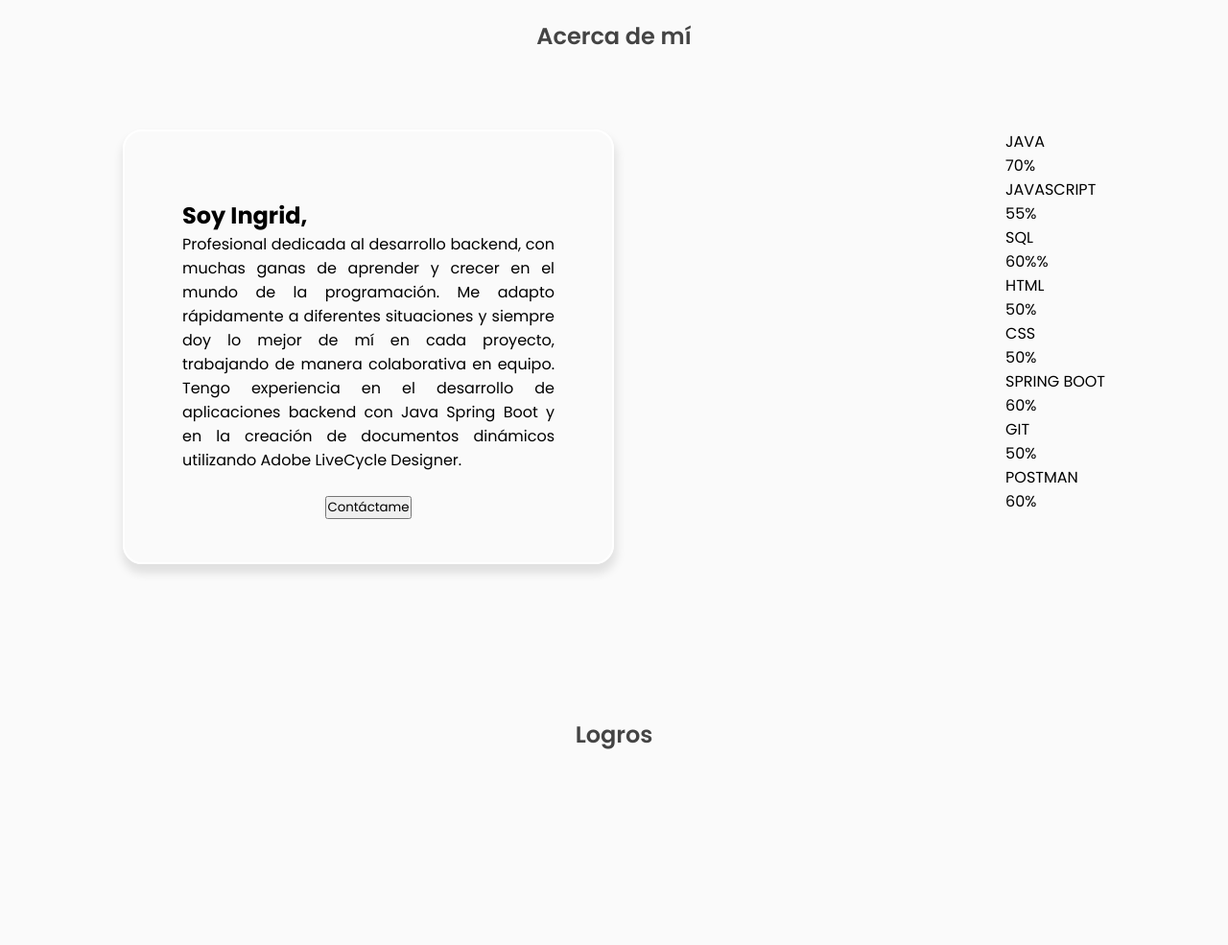
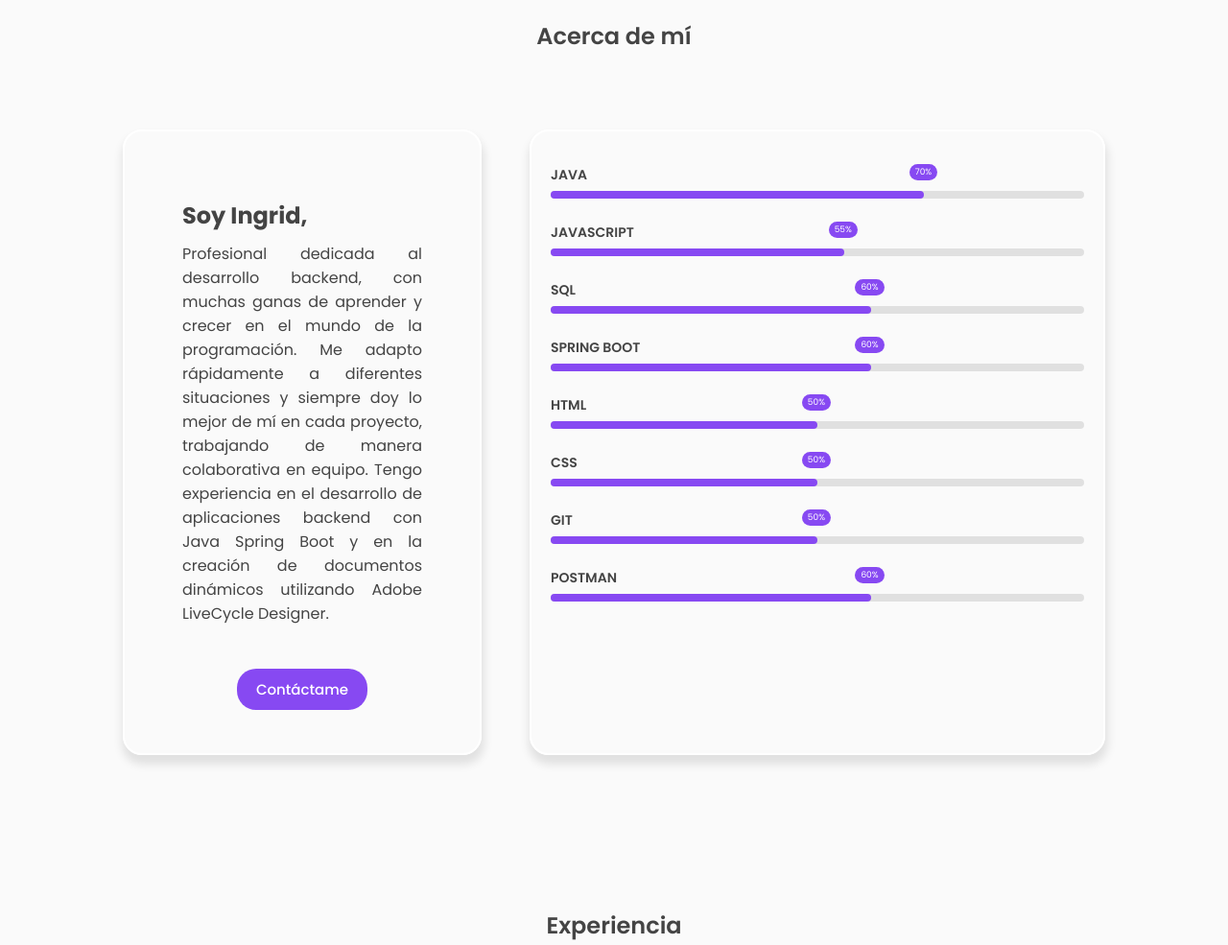
Before and after one commit to IngridCruzY/portfolioPersonal, a plain HTML site: page index.html in a window 1280 px wide. Shown: the part 860-1845 px from the top of the page at 96% size. Drawn offline with nearby package versions, Linux system fonts and the light colour scheme; a web font is replaced by a local one.

Commit message:
avance de estilos habilidades

```diff
--- a/assets/css/styles.css
+++ b/assets/css/styles.css
@@ -393,3 +393,131 @@ i {
     max-width: 90px;
     box-shadow: 0 0 15px rgba(0,0,0,0.3);
 }
+
+.about-me h2 {
+    color: var(--text-color);
+}
+
+.about-me p {
+    margin-top: 10px;
+    color: var(--text-color);
+}
+
+.about-info .about-me-btn {
+    text-decoration: none;
+    font-size: 15px;
+    padding: 10px 20px;
+    cursor: pointer;
+    border: none;
+    border-radius: 20px;
+    background: #8749f2;
+    color: #fff;
+    margin-top: 20px;
+    font-weight: 500;
+    transition: all 0.5s ease;
+}
+
+/*-----skill----*/
+.skill {
+    position: relative;
+    max-width: 600px;
+    width: 100%;
+    background: transparent;
+    box-shadow: 1px 8px 10px 2px var(--first-shadow);
+    padding: 10px 20px;
+    border: 2px solid #fff;
+    border-radius: 20px;
+}
+
+.skill .skill-box {
+    width: 100%;
+    margin: 25px 0;
+}
+
+.skill-box .title {
+    display: block;
+    font-size: 14px;
+    font-weight: 600;
+    color: var(--text-color);
+}
+
+.skill-box .skill-bar {
+    height: 8px;
+    width: 100%;
+    border-radius: 6px;
+    margin-top: 6px;
+    background: rgba(0,0,0,0.1);
+}
+
+.skill-box .skill-per {
+    position: relative;
+    display: block;
+    height: 100%;
+    width: 90%;
+    border-radius: 6px;
+    background: #8749f2;
+    animation: progress 0.4s ease-in-out forwards;
+    opacity: 0;
+}
+
+.skill-per.java {
+    animation-delay: 0.1s;
+    width: 70%;
+}
+
+.skill-per.javascript {
+    animation-delay: 0.1s;
+    width: 55%;
+}
+
+.skill-per.sql {
+    animation-delay: 0.1s;
+    width: 60%;
+}
+
+.skill-per.springboot {
+    animation-delay: 0.1s;
+    width: 60%;
+}
+
+.skill-per.html {
+    animation-delay: 0.1s;
+    width: 50%;
+}
+
+.skill-per.css {
+    animation-delay: 0.1s;
+    width: 50%;
+}
+
+.skill-per.git {
+    animation-delay: 0.1s;
+    width: 50%;
+}
+
+.skill-per.postman {
+    animation-delay: 0.1s;
+    width: 60%;
+}
+
+@keyframes progress {
+    0% {
+        width: 0;
+        opacity: 1;
+    }
+    100% {
+        opacity: 1;
+    }
+}
+
+.skill-per .tooltip {
+    position: absolute;
+    right: -14px;
+    top: -28px;
+    font-size: 9px;
+    color: #fff;
+    padding: 2px 6px;
+    border-radius: 20px;
+    background: #8749f2;
+    z-index: 1;
+}
--- a/index.html
+++ b/index.html
@@ -103,64 +103,64 @@
                     <div class="skill">
                         <div class="skill-box">
                             <span class="title">JAVA</span>
-                            <div class="skill-bar java">
-                                <span class="skill-per">
+                            <div class="skill-bar">
+                                <span class="skill-per java">
                                     <span class="tooltip">70%</span>
                                 </span>
                             </div>
                         </div>
                         <div class="skill-box">
                             <span class="title">JAVASCRIPT</span>
-                            <div class="skill-bar javascript">
-                                <span class="skill-per">
+                            <div class="skill-bar">
+                                <span class="skill-per javascript">
                                     <span class="tooltip">55%</span>
                                 </span>
                             </div>
                         </div>
                         <div class="skill-box">
                             <span class="title">SQL</span>
-                            <div class="skill-bar sql">
-                                <span class="skill-per">
-                                    <span class="tooltip">60%%</span>
+                            <div class="skill-bar">
+                                <span class="skill-per sql">
+                                    <span class="tooltip">60%</span>
+                                </span>
+                            </div>
+                        </div>
+                        <div class="skill-box">
+                            <span class="title">SPRING BOOT</span>
+                            <div class="skill-bar">
+                                <span class="skill-per springboot">
+                                    <span class="tooltip">60%</span>
                                 </span>
                             </div>
                         </div>
                         <div class="skill-box">
                             <span class="title">HTML</span>
-                            <div class="skill-bar html">
-                                <span class="skill-per">
+                            <div class="skill-bar">
+                                <span class="skill-per html">
                                     <span class="tooltip">50%</span>
                                 </span>
                             </div>
                         </div>
                         <div class="skill-box">
                             <span class="title">CSS</span>
-                            <div class="skill-bar css">
-                                <span class="skill-per">
+                            <div class="skill-bar">
+                                <span class="skill-per css">
                                     <span class="tooltip">50%</span>
                                 </span>
                             </div>
                         </div>
                         <div class="skill-box">
-                            <span class="title">SPRING BOOT</span>
-                            <div class="skill-bar springboot">
-                                <span class="skill-per">
-                                    <span class="tooltip">60%</span>
-                                </span>
-                            </div>
-                        </div>
-                        <div class="skill-box">
                             <span class="title">GIT</span>
-                            <div class="skill-bar git">
-                                <span class="skill-per">
+                            <div class="skill-bar">
+                                <span class="skill-per git">
                                     <span class="tooltip">50%</span>
                                 </span>
                             </div>
                         </div>
                         <div class="skill-box">
                             <span class="title">POSTMAN</span>
-                            <div class="skill-bar postman">
-                                <span class="skill-per">
+                            <div class="skill-bar">
+                                <span class="skill-per postman">
                                     <span class="tooltip">60%</span>
                                 </span>
                             </div>
@@ -171,7 +171,7 @@
             <!--LOGROS-->
             <section class="section" id="logros">
                 <div class="top-header">
-                    <h1>Logros</h1>
+                    <h1>Experiencia</h1>
                 </div>
             </section>
             <!--contact-->
```
